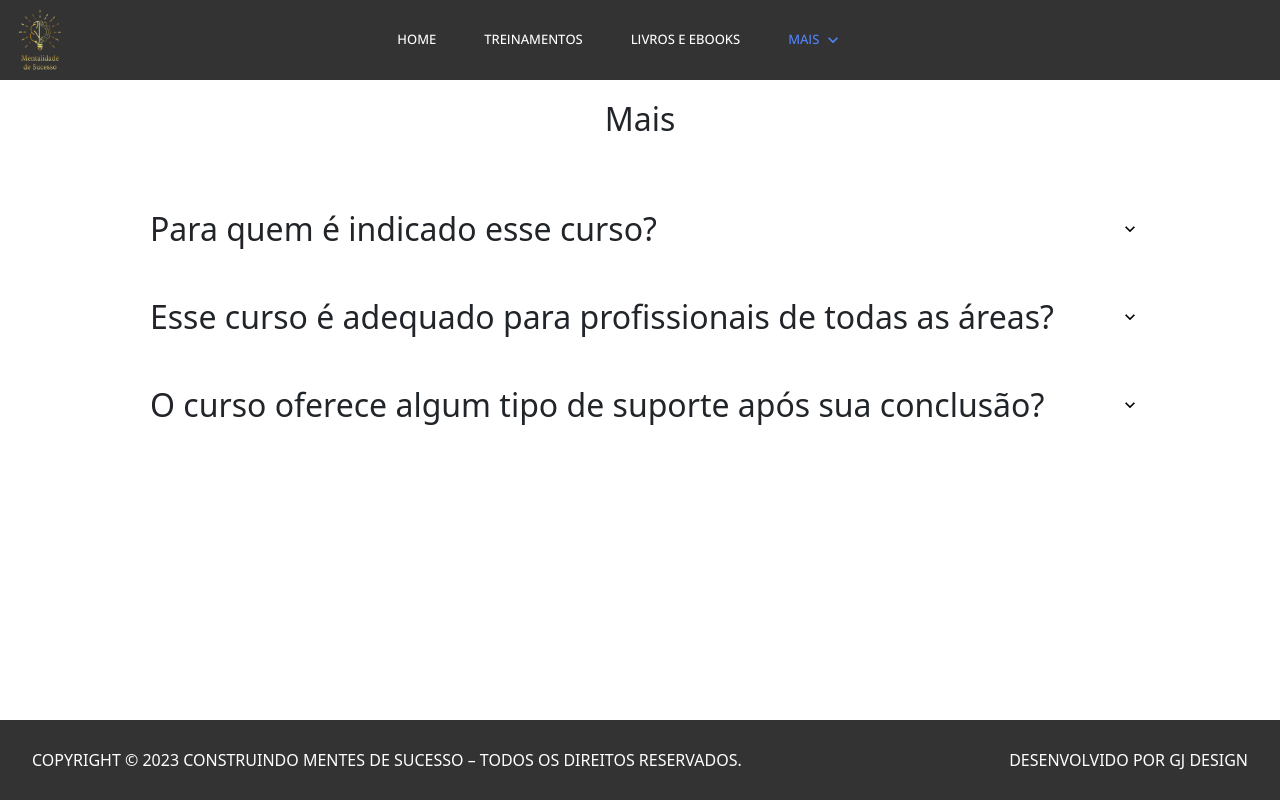
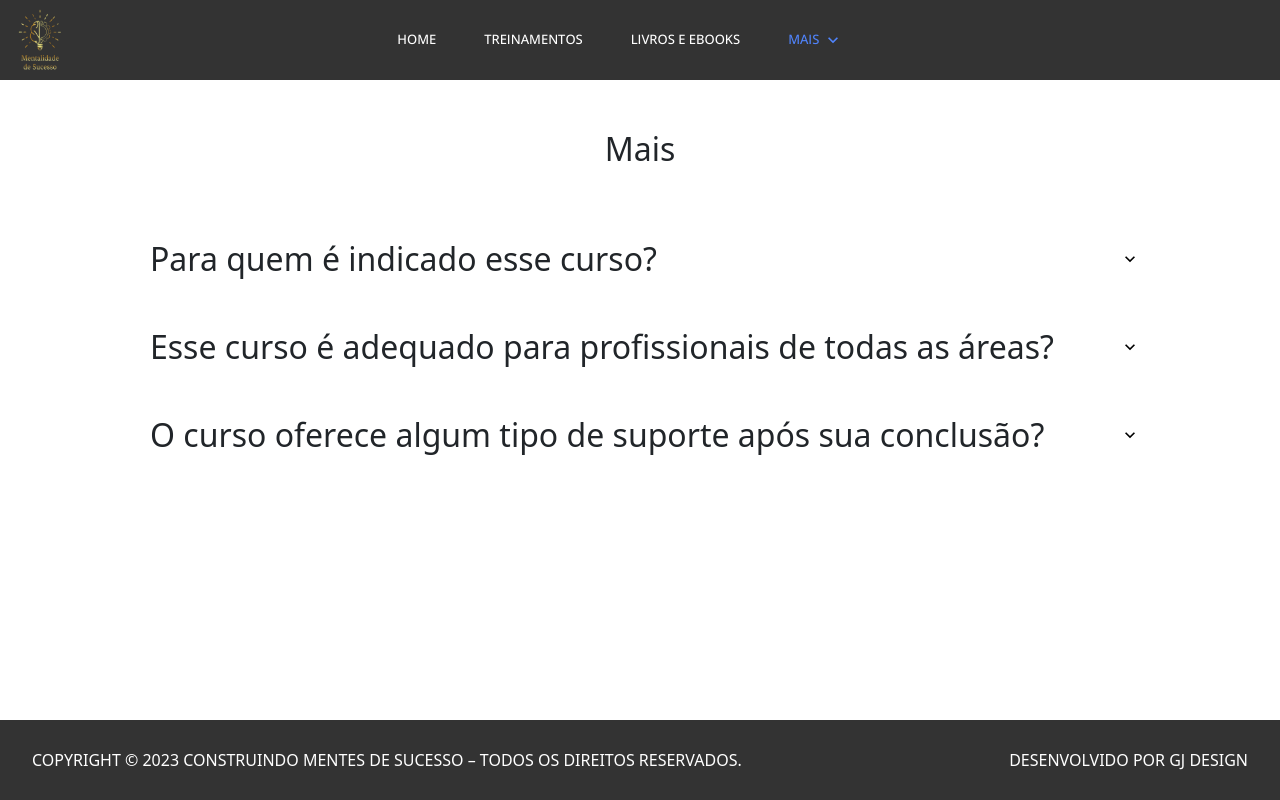
Before and after one commit to Judisson/sucesso-mente, a React (Vite) app: page /mais in a window 1280 px wide. Built offline with nearby package versions, Linux system fonts and the light colour scheme; the HTML template or start-up script is replaced by a standard one; a web font is replaced by a local one.

Commit message:
Style(Mais)

```diff
--- a/src/scss/Pages/mais.scss
+++ b/src/scss/Pages/mais.scss
@@ -3,7 +3,8 @@
   flex-direction: column;
   align-items: center;
 
-  margin-bottom: 30px;
+  margin-top: 30px;
+  margin-bottom: 50px;
 
   height: 100vh;
 
```
